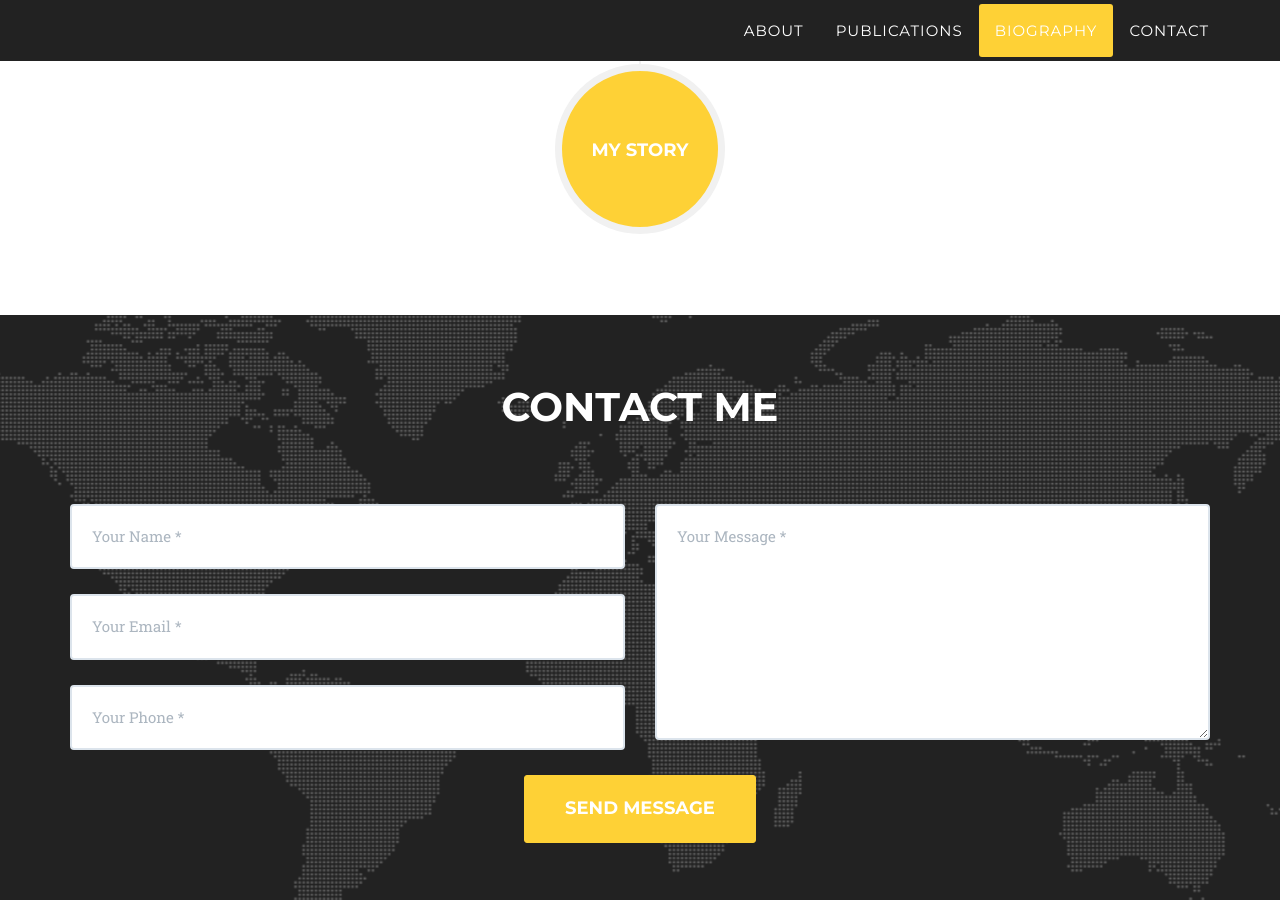
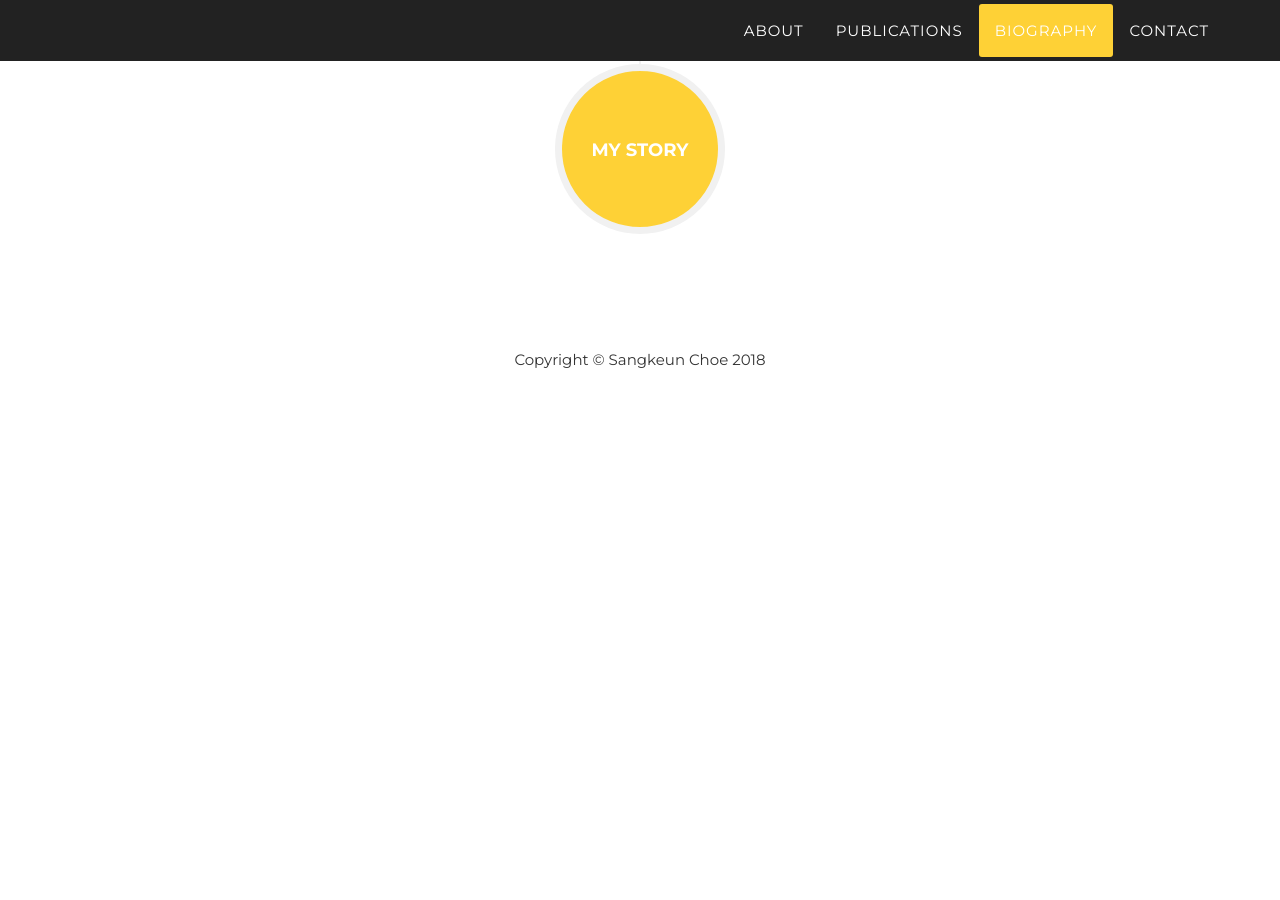
Before and after one commit to sangkeun00/sangkeun00.github.io, a Jekyll site: the page built from index.html, in a window 1280 px wide and 900 px high, scrolled down 2650 px. Built offline with Jekyll 4.4.1, drawn with Linux system fonts in a browser that asks for light colours; some web fonts are replaced; after the commit the page ends 3055 px from its top, so only the background shows below that.

Commit message:
Modified Layout

```diff
--- a/_layouts/default.html
+++ b/_layouts/default.html
@@ -11,8 +11,6 @@
     {% include portfolio_grid.html %}
     {% include about.html %}
 
-
-    {% include contact.html %}
     {% include footer.html %}
     {% include modals.html %}
     {% include js.html %}
```
